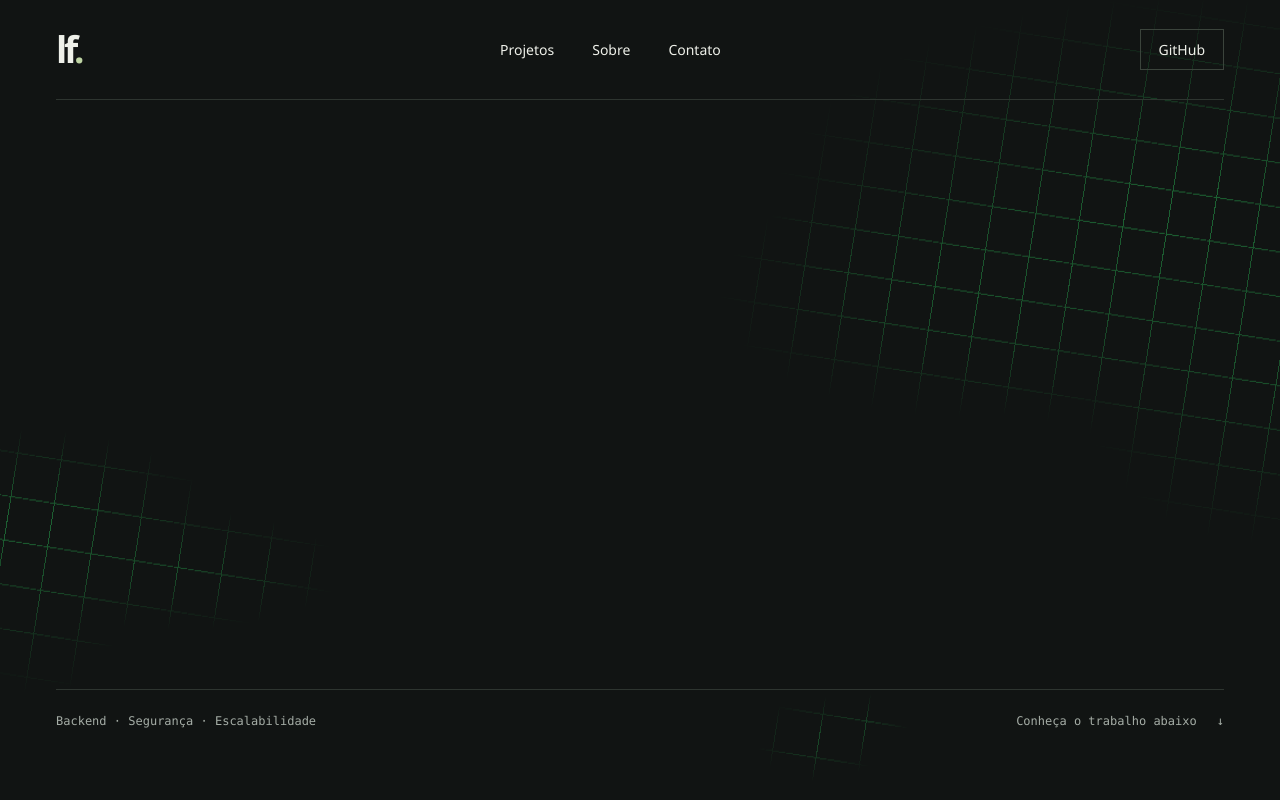
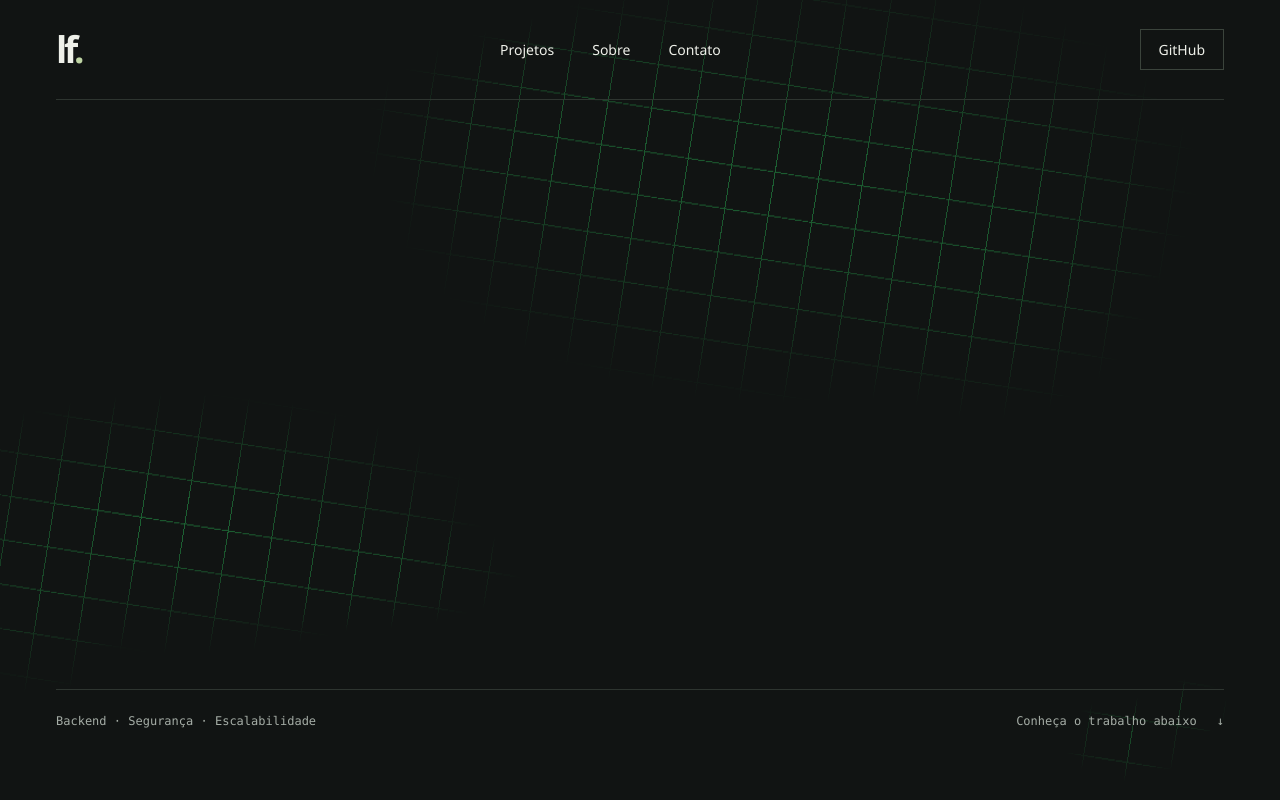
Before and after one commit to liphecodez/liphecodez.github.io, a React (Vite) app: page / in a window 1280 px wide. Shown: the top 800 px of the page. Built offline with nearby package versions, Linux system fonts and the light colour scheme.

Commit message:
feat: redistribute green grid patches

```diff
--- a/src/styles.css
+++ b/src/styles.css
@@ -39,20 +39,20 @@ body::before {
     repeating-linear-gradient(9deg, #35ff73 0 1px, transparent 1px 44px),
     repeating-linear-gradient(99deg, #35ff73 0 1px, transparent 1px 44px);
   mask-image:
-    radial-gradient(ellipse clamp(155px, 32vw, 510px) 220px at 92% 14%, #000 12%, transparent 100%),
-    radial-gradient(ellipse clamp(100px, 19vw, 295px) 125px at 75% 19%, #000b 18%, transparent 100%),
-    radial-gradient(ellipse clamp(65px, 14vw, 215px) 175px at 98% 24%, #000c, transparent 100%),
-    radial-gradient(ellipse clamp(80px, 15vw, 220px) 95px at 2% 34%, #000 15%, transparent 100%),
-    radial-gradient(ellipse clamp(70px, 13vw, 190px) 60px at 14% 37%, #000b 12%, transparent 100%),
+    radial-gradient(ellipse clamp(155px, 32vw, 510px) 220px at 62% 12%, #000 12%, transparent 100%),
+    radial-gradient(ellipse clamp(100px, 19vw, 295px) 125px at 47% 9%, #000b 18%, transparent 100%),
+    radial-gradient(ellipse clamp(65px, 14vw, 215px) 175px at 77% 16%, #000c, transparent 100%),
+    radial-gradient(ellipse clamp(115px, 24vw, 365px) 131px at 14% 34%, #000 15%, transparent 100%),
+    radial-gradient(ellipse clamp(70px, 13vw, 190px) 60px at 28% 37%, #000b 12%, transparent 100%),
     radial-gradient(ellipse clamp(42px, 7vw, 90px) 95px at 3% 39%, #0009, transparent 100%),
-    radial-gradient(ellipse clamp(30px, 5vw, 66px) 43px at 64% 48%, #000a 10%, transparent 100%),
-    radial-gradient(ellipse clamp(24px, 3vw, 46px) 30px at 68% 47%, #0009, transparent 100%),
-    radial-gradient(ellipse clamp(142px, 32vw, 505px) 198px at 84% 67%, #000 16%, transparent 100%),
-    radial-gradient(ellipse clamp(74px, 15vw, 225px) 167px at 66% 71%, #000b, transparent 100%),
-    radial-gradient(ellipse clamp(90px, 16vw, 220px) 102px at 100% 75%, #0009, transparent 100%),
+    radial-gradient(ellipse clamp(30px, 5vw, 66px) 43px at 88% 48%, #000a 10%, transparent 100%),
+    radial-gradient(ellipse clamp(24px, 3vw, 46px) 30px at 93% 46%, #0009, transparent 100%),
+    radial-gradient(ellipse clamp(142px, 32vw, 505px) 198px at 42% 67%, #000 16%, transparent 100%),
+    radial-gradient(ellipse clamp(74px, 15vw, 225px) 167px at 28% 72%, #000b, transparent 100%),
+    radial-gradient(ellipse clamp(90px, 16vw, 220px) 102px at 63% 64%, #0009, transparent 100%),
     radial-gradient(ellipse clamp(55px, 12vw, 155px) 98px at 18% 87%, #000d 12%, transparent 100%),
     radial-gradient(ellipse clamp(45px, 9vw, 110px) 55px at 9% 91%, #0009, transparent 100%),
-    radial-gradient(ellipse clamp(24px, 4vw, 55px) 34px at 34% 94%, #0009, transparent 100%);
+    radial-gradient(ellipse clamp(24px, 4vw, 55px) 34px at 80% 94%, #0009, transparent 100%);
   mask-size: 100% 1540px;
   mask-repeat: repeat-y;
 }
```
